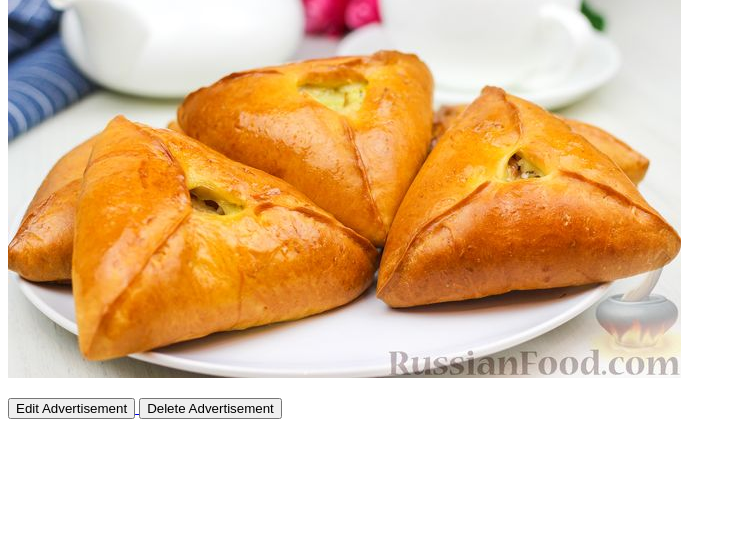
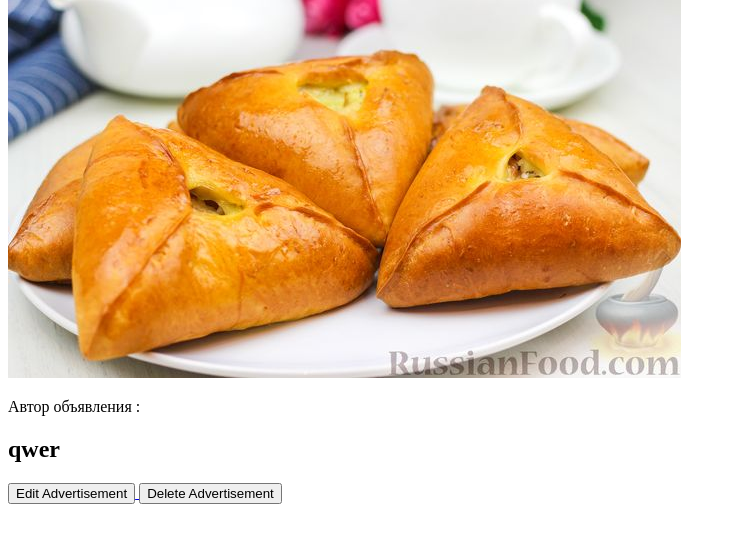
Before and after one commit to VaLeNTin-prog94/Urban_Project_Django, a Django app: page /board/advertisement/5/ in a window 1280 px wide. Shown: the part 195-738 px from the top of the page, without its empty margins (0-736 px from the left). Run offline with Django 5.2, Linux system fonts and the light colour scheme; a user stored in the database is signed in; data comes from the database, SQL or seed files in the repository; both versions use the stored data as it was after the commit.

Commit message:
Задача №4. Добавление имени автора к объявлению

```diff
--- a/urban_project/board/templates/board/advertisement_detail.html
+++ b/urban_project/board/templates/board/advertisement_detail.html
@@ -7,6 +7,8 @@
 {% if advertisement.image %}
 <p><img class="img-article-left" src="{{advertisement.image.url}}"</p>
 {% endif %}
+<p></p>
+<p> Автор объявления  :<h2> {{advertisement.author}}</h2></p>
 <p></p>
 <a href="{% url 'board:edit_advertisement' pk=advertisement.pk %}">
     <button>Edit Advertisement</button>
```
Also changed, not shown: urban_project/db.sqlite3.
